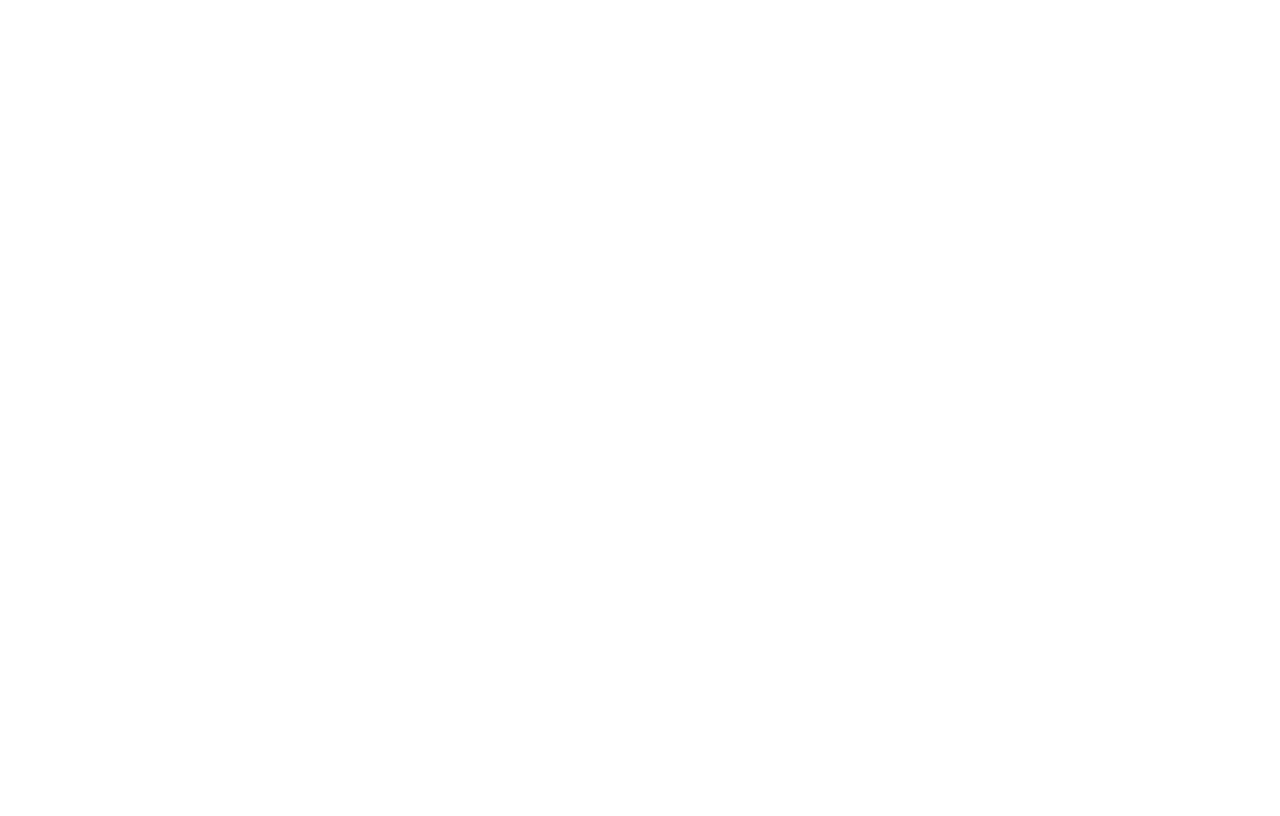
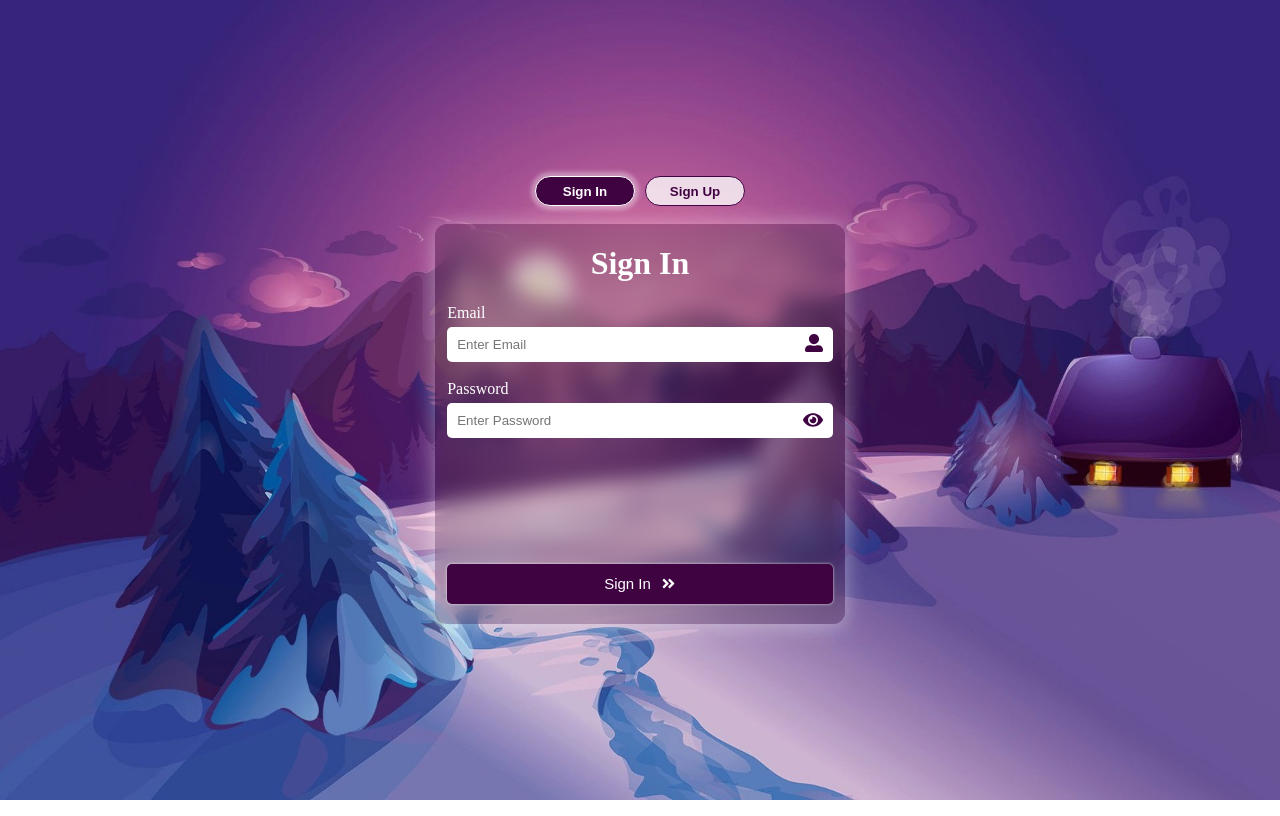
Before and after one commit to apna-tech-code/react-short-projects, a React (Create React App) app: page /credential in a window 1280 px wide. Before the commit this address had no page. Built offline with nearby package versions, Linux system fonts and the light colour scheme.

Commit message:
Sign in and Sign up code.

```diff
--- a/package.json
+++ b/package.json
@@ -6,10 +6,14 @@
     "@testing-library/jest-dom": "^5.17.0",
     "@testing-library/react": "^13.4.0",
     "@testing-library/user-event": "^13.5.0",
+    "framer-motion": "^11.1.7",
     "react": "^18.3.1",
     "react-dom": "^18.3.1",
+    "react-icons": "^5.2.0",
     "react-router-dom": "^6.23.0",
     "react-scripts": "5.0.1",
+    "react-toastify": "^10.0.5",
+    "react-tooltip": "^5.26.4",
     "web-vitals": "^2.1.4"
   },
   "scripts": {
--- a/src/App.js
+++ b/src/App.js
@@ -1,17 +1,24 @@
 import "./App.css";
 import { BrowserRouter, Route, Routes } from "react-router-dom";
 import TicTacToe from "./Components/TicTacToe";
+import SignInOrSignUpWrapper from "./Components/SignInOrUp/SignInOrSignUpWrapper";
+import { ToastContainer } from "react-toastify";
+import 'react-toastify/dist/ReactToastify.css';
+import 'react-tooltip/dist/react-tooltip.css'
+
 
 function App() {
   return (
     <div className="App">
+    <ToastContainer position="bottom-center" theme="colored" autoClose={2000}/>
       <BrowserRouter>
         <Routes>
           <Route path="/tic-tac-toe" Component={TicTacToe}></Route>
+          <Route path="/credential" Component={SignInOrSignUpWrapper}></Route>
         </Routes>
       </BrowserRouter>
     </div>
-  );
+  )
 }
 
 export default App;
--- /dev/null
+++ b/src/Components/SignInOrUp/RenderPasswordField.jsx
@@ -0,0 +1,31 @@
+import React, { useState } from "react";
+import { FaEye, FaEyeSlash } from "react-icons/fa";
+
+const RenderPasswordField = (props) => {
+  const { name, label } = props;
+  const [showPwd, setShowPwd] = useState(false);
+
+  return (
+    <div>
+      <label htmlFor="password">{label}</label>
+      <div className="relative">
+        <input
+          type={showPwd ? "text" : "password"}
+          id={name}
+          name={name}
+          placeholder={`Enter ${label}`}
+          autoComplete="off"
+        ></input>
+        <div onClick={() => setShowPwd(!showPwd)}>
+          {!showPwd ? (
+            <FaEye id="show-hide-icn" className="inpt-icn-pwd" size={20} />
+          ) : (
+            <FaEyeSlash id="show-hide-icn" className="inpt-icn-pwd" size={21} />
+          )}
+        </div>
+      </div>
+    </div>
+  );
+};
+
+export default RenderPasswordField;
--- /dev/null
+++ b/src/Components/SignInOrUp/SignIn.jsx
@@ -0,0 +1,40 @@
+import React from "react";
+import { FaAngleDoubleRight, FaUserAlt } from "react-icons/fa";
+import { toast } from "react-toastify";
+import RenderPasswordField from "./RenderPasswordField";
+
+const SignIn = () => {
+  return (
+    <>
+      <h1 className="text-align-center">Sign In</h1>
+      <div className="content">
+        <div>
+          <label htmlFor="email">Email</label>
+          <div className="relative">
+            <input
+              type="text"
+              id="userName"
+              name="userName"
+              placeholder="Enter Email"
+              autoComplete="off"
+            ></input>
+            <FaUserAlt className="inpt-icn" size={18} />
+          </div>
+        </div>
+        <br />
+        <RenderPasswordField name="password" label={"Password"} />
+        <button
+          type="button"
+          className="btn"
+          onClick={() => {
+            toast.success("Sign in successfully.");
+          }}
+        >
+          Sign In <FaAngleDoubleRight />
+        </button>
+      </div>
+    </>
+  );
+};
+
+export default SignIn;
--- /dev/null
+++ b/src/Components/SignInOrUp/SignInOrSignUpWrapper.jsx
@@ -0,0 +1,44 @@
+import React, { useState } from "react";
+import "./signInOrUp.css";
+import SignIn from "./SignIn";
+import SignUp from "./SignUp";
+
+const SignInOrSignUpWrapper = () => {
+  const [isSignIn, setIsSignIn] = useState(true);
+
+  return (
+    <div className="sign-in-main-card">
+      <div>
+        <div className="btn-grp">
+          <button
+            type="button"
+            className={isSignIn ? "btn-capsule-filled" : "btn-capsule"}
+            onClick={() => setIsSignIn(!isSignIn)}
+          >
+            Sign In
+          </button>
+          <button
+            type="button"
+            className={!isSignIn ? "btn-capsule-filled" : "btn-capsule"}
+            onClick={() => setIsSignIn(!isSignIn)}
+          >
+            Sign Up
+          </button>
+        </div>
+        <br />
+        <div className={`flip-card`}>
+          <div className={`flip-card-inner ${isSignIn ? "up" : "down"}`}>
+            <div className="flip-card-front">
+              <SignIn />
+            </div>
+            <div className="flip-card-back">
+              <SignUp />
+            </div>
+          </div>
+        </div>
+      </div>
+    </div>
+  );
+};
+
+export default SignInOrSignUpWrapper;
--- /dev/null
+++ b/src/Components/SignInOrUp/SignUp.jsx
@@ -0,0 +1,41 @@
+import React from "react";
+import { FaAngleDoubleRight } from "react-icons/fa";
+import { toast } from "react-toastify";
+import RenderPasswordField from "./RenderPasswordField";
+
+const SignUp = () => {
+  return (
+    <>
+      <h1 className="text-align-center">Sign Up</h1>
+      <div className="content">
+        <div>
+          <label htmlFor="email">Email</label>
+          <input
+            id="email"
+            name="email"
+            type="text"
+            placeholder="Enter Email"
+            autoComplete="off"
+          ></input>
+        </div>
+        <br />
+        <RenderPasswordField name="password" label={"Password"} />
+        <br />
+        <RenderPasswordField
+          name="confirmPassword"
+          label={"Confirm Password"}
+        />
+        <button
+          type="button"
+          className="btn"
+          onClick={() => toast.error("Please fill the detail.")}
+        >
+          Sign Up
+          <FaAngleDoubleRight />
+        </button>
+      </div>
+    </>
+  );
+};
+
+export default SignUp;
--- /dev/null
+++ b/src/Components/SignInOrUp/signInOrUp.css
@@ -0,0 +1,150 @@
+.sign-in-main-card {
+    display: flex;
+    height: 100vh;
+    justify-content: center;
+    align-items: center;
+    background: url("/public/mountain-bg.jpg") no-repeat;
+    background-size: 100% 100%;
+    min-height: 100vh;
+}
+.flip-card {
+    width: 32vw;
+    height: 50vh;
+    perspective: 1000px;
+}
+.flip-card-inner {
+    background-color: #40034133;
+    position: relative;
+    width: 100%;
+    height: 100%;
+    transition: transform 0.5s;
+    transform-style: preserve-3d;
+    box-shadow: 0px 2px 20px 2px #ffffff5e;
+    border-radius: 12px;
+}
+.flip-card-front,
+.flip-card-back {
+    position: absolute;
+    width: 100%;
+    height: 100%;
+    -webkit-backface-visibility: hidden;
+    backface-visibility: hidden;
+    border-radius: 12px;
+}
+.down {
+    transform: rotateY(180deg);
+}
+.up {
+    transform: rotateY(0deg);
+}
+.flip-card-front {
+    background: transparent;
+    backdrop-filter: saturate(75%) blur(10px);
+    color: white;
+}
+.flip-card-back {
+    background: transparent;
+    backdrop-filter: saturate(75%) blur(10px);
+    color: white;
+    transform: rotateY(180deg);
+}
+
+.text-align-center {
+    text-align: center;
+}
+
+label {
+    font-size: 16px;
+}
+
+input[type="text"],
+input[type="password"] {
+    margin-top: 5px;
+    padding-left: 10px;
+    width: 100%;
+    height: 35px;
+    border-radius: 5px;
+    outline: none;
+    border: none;
+    box-sizing: border-box;
+}
+
+.inpt-icn{
+    position: absolute;
+    right: 10px;
+    bottom: 10px;
+    color: #400341;
+}
+
+.inpt-icn-pwd{
+    position: absolute;
+    right: 10px;
+    bottom: 8px;
+    color: #400341;
+    cursor: pointer;
+}
+
+.content {
+    position: relative;
+    height: 80%;
+    margin: 0px 12px;
+}
+
+.btn {
+    cursor: pointer;
+    height: 40px;
+    border-radius: 5px;
+    border: none;
+    font-size: 15px;
+    color: white;
+    background-color: #400341;
+    box-shadow: 0px 0px 2px 1px #ffffff5e;
+    position: absolute;
+    width: 100%;
+    bottom: 20px;
+    display: flex;
+    justify-content: center;
+    align-items: center;
+    gap: 10px;
+    transition: all 0.4s ease;
+}
+
+.btn:hover {
+    gap: 18px;
+    opacity: 0.8;
+    transform: scaleX(1.01);
+}
+
+
+
+.btn-grp {
+    display: flex;
+    justify-content: center;
+    gap: 10px;
+
+    .btn-capsule {
+        cursor: pointer;
+        border-radius: 15px;
+        width: 100px;
+        outline: none;
+        background: #ffffffc7;
+        font-weight: bold;
+        color: #400341;
+        height: 30px;
+        border: 1px solid #400341;
+    }
+
+    .btn-capsule-filled {
+        box-shadow: 0px 0px 4px 4px #ffffff5e;
+        border-radius: 15px;
+        width: 100px;
+        border: none;
+        outline: none;
+        background: #400341;
+        font-weight: bold;
+        color: white;
+        height: 30px;
+        cursor: pointer;
+        border: 1px solid white;
+    }
+}
--- a/src/Components/TicTacToe.jsx
+++ b/src/Components/TicTacToe.jsx
@@ -8,7 +8,9 @@
     player2: [],
   });
   const [isP1Turn, setIsP1Turn] = useState(true);
+  const [winner, setWinner] = useState(null);
   const sizeRef = useRef(null);
+
   useEffect(() => {
     setSizeArr(Array(size).fill(Array(size).fill(null)));
   }, [size]);
@@ -16,15 +18,11 @@
   useEffect(() => {
     if (selectedStep.player1?.length > 2 || selectedStep.player2?.length > 2) {
       const winSymbol = checkWinner();
-      setTimeout(() => {
-        if (winSymbol === "X") {
-          alert("Player 1 Win.");
-          handleClear();
-        } else if (winSymbol === "O") {
-          alert("Player 2 Win.");
-          handleClear();
-        }
-      }, 500);
+      if (winSymbol === "X") {
+        setWinner(1)
+      } else if (winSymbol === "O") {
+        setWinner(2)
+      }
     }
   }, [selectedStep]);
 
@@ -139,14 +137,16 @@
   const handleClear = () => {
     setSelectedStep({ player1: [], player2: [] });
     setIsP1Turn(true);
+    setSize(3);
+    sizeRef.current.value = 3;
   };
 
   return (
     <>
       <h2>
-        <strong>Player {isP1Turn ? "1" : "2"} Turn. &nbsp; </strong>
+        <strong>{winner ? `Player ${winner} Win. ` : `Player ${isP1Turn ? "1" : "2"} Turn. `} </strong>
       </h2>
-      <div>
+      {/* <div>
         <input
           type="number"
           placeholder="Set Size"
@@ -175,16 +175,14 @@
             type="button"
             className="btn-outline"
             onClick={() => {
-              setSize(3);
               handleClear();
-              sizeRef.current.value = 3;
             }}
           >
             Reset
           </button>
         </div>
         <br />
-      </div>
+      </div> */}
 
       <div>
         {sizeArr.map((x, i) => (
--- a/src/index.css
+++ b/src/index.css
@@ -1,53 +1,9 @@
 body {
-  background-color: (228, 226, 226);
-  display: flex;
-  justify-content: center;
-  min-height: 100vh;
-  align-items: center;
+  margin: 0;
+  padding: 0;
+  box-sizing: border-box;
 }
 
-.ticTacToe {
-  display: flex;
-  .cell {
-    border: 1px solid black;
-    height: 70px;
-    width: 70px;
-    display: flex;
-    justify-content: center;
-    align-items: center;
-    font-size: 26px;
-    font-weight: bolder;
-    background-color: rgb(206, 234, 206);
-    color: red;
-    cursor: pointer;
-  }
+.relative{
+  position:relative  !important;
 }
-
-.btn {
-  background-color: rgb(59, 59, 250);
-  border: none;
-  padding: 10px 20px;
-  font-weight: bold;
-  border-radius: 5px;
-  color: white;
-  cursor: pointer;
-}
-.btn-outline {
-  background-color: transparent;
-  color: rgb(59, 59, 250);
-  outline: 1px solid rgb(59, 59, 250);
-  border: none;
-  padding: 10px 20px;
-  font-weight: bold;
-  border-radius: 5px;
-  cursor: pointer;
-}
-
-input {
-  padding: 9px;
-  border-radius: 5px;
-}
-
-button:hover {
-  opacity: 0.88;
-}
```
Also changed, not shown: public/mountain-bg.jpg (added), 1 other file (tests, documents, lock files or other folders).
